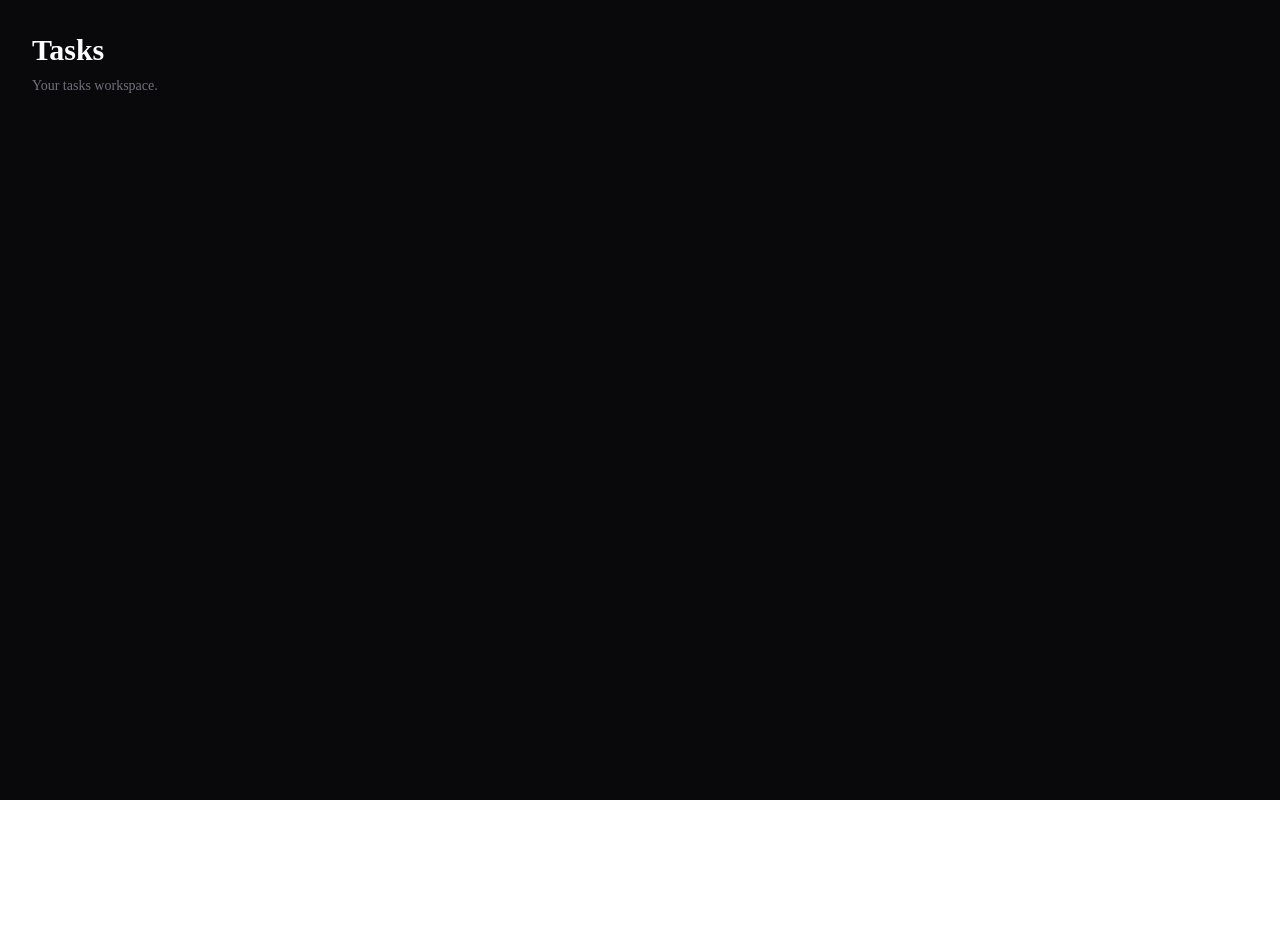
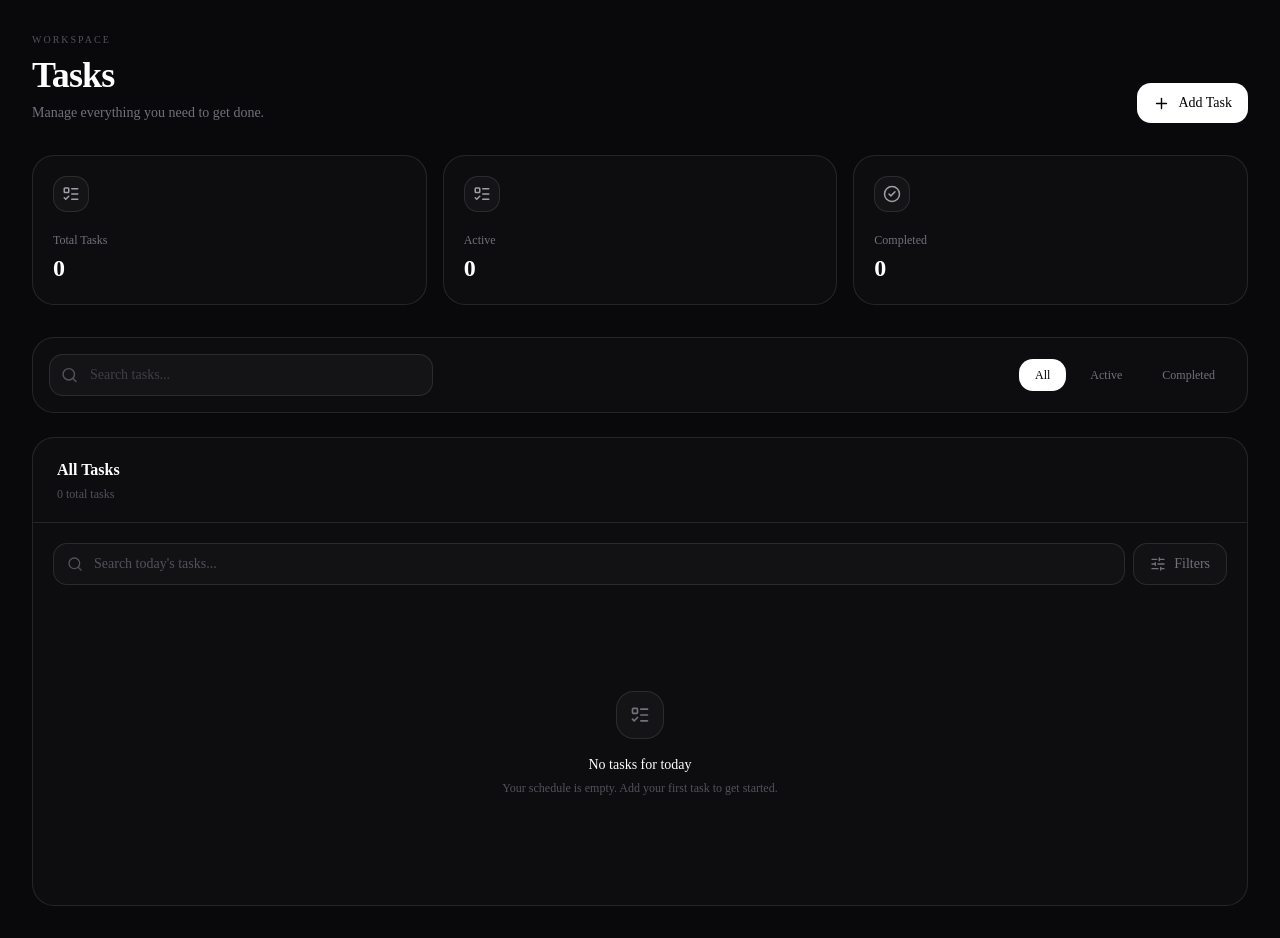
Before and after one commit to sayan629/DayFlow, a Next.js app: page /tasks in a window 1280 px wide. Before the commit the page ends 800 px from the top, so only its background shows below. Built offline with nearby package versions, Linux system fonts and the light colour scheme.

Commit message:
Tasks View.

```diff
--- a/src/app/tasks/page.tsx
+++ b/src/app/tasks/page.tsx
@@ -1,15 +1,186 @@
 "use client";
 
+import AddTaskDialog from "@/components/tasks/AddTaskDialog";
+import TaskList from "@/components/tasks/TaskList";
+import { useTaskStore } from "@/store/taskStore";
+import {
+  CheckCircle2,
+  ListTodo,
+  Search,
+} from "lucide-react";
+import { useState } from "react";
+
 export default function TasksPage() {
+  const tasks = useTaskStore((state) => state.tasks);
+
+  const [search, setSearch] = useState("");
+  const [filter, setFilter] = useState<
+    "all" | "active" | "completed"
+  >("all");
+
+  const completedTasks = tasks.filter(
+    (task) => task.completed
+  );
+
+  const activeTasks = tasks.filter(
+    (task) => !task.completed
+  );
+
   return (
-    <main className="min-h-screen bg-[#09090b] p-8 text-white">
-      <h1 className="text-3xl font-semibold">
-        Tasks
-      </h1>
+    <main className="min-h-screen bg-[#09090b] text-white">
+      <div className="mx-auto max-w-[1500px] p-5 md:p-8">
+        {/* Header */}
+        <div className="flex flex-col justify-between gap-5 md:flex-row md:items-end">
+          <div>
+            <p className="text-[10px] font-medium uppercase tracking-[0.2em] text-zinc-600">
+              Workspace
+            </p>
 
-      <p className="mt-2 text-sm text-zinc-500">
-        Your tasks workspace.
-      </p>
+            <h1 className="mt-2 text-3xl font-semibold tracking-tight md:text-4xl">
+              Tasks
+            </h1>
+
+            <p className="mt-2 text-sm text-zinc-500">
+              Manage everything you need to get done.
+            </p>
+          </div>
+
+          <AddTaskDialog />
+        </div>
+
+        {/* Stats */}
+        <div className="mt-8 grid gap-4 sm:grid-cols-3">
+          <div className="rounded-3xl border border-white/10 bg-white/[0.02] p-5">
+            <div className="flex h-9 w-9 items-center justify-center rounded-xl border border-white/10 bg-white/[0.03]">
+              <ListTodo
+                size={18}
+                className="text-zinc-400"
+              />
+            </div>
+
+            <p className="mt-5 text-xs text-zinc-500">
+              Total Tasks
+            </p>
+
+            <p className="mt-1 text-2xl font-semibold">
+              {tasks.length}
+            </p>
+          </div>
+
+          <div className="rounded-3xl border border-white/10 bg-white/[0.02] p-5">
+            <div className="flex h-9 w-9 items-center justify-center rounded-xl border border-white/10 bg-white/[0.03]">
+              <ListTodo
+                size={18}
+                className="text-zinc-400"
+              />
+            </div>
+
+            <p className="mt-5 text-xs text-zinc-500">
+              Active
+            </p>
+
+            <p className="mt-1 text-2xl font-semibold">
+              {activeTasks.length}
+            </p>
+          </div>
+
+          <div className="rounded-3xl border border-white/10 bg-white/[0.02] p-5">
+            <div className="flex h-9 w-9 items-center justify-center rounded-xl border border-white/10 bg-white/[0.03]">
+              <CheckCircle2
+                size={18}
+                className="text-zinc-400"
+              />
+            </div>
+
+            <p className="mt-5 text-xs text-zinc-500">
+              Completed
+            </p>
+
+            <p className="mt-1 text-2xl font-semibold">
+              {completedTasks.length}
+            </p>
+          </div>
+        </div>
+
+        {/* Controls */}
+        <div className="mt-8 rounded-3xl border border-white/10 bg-white/[0.02] p-4">
+          <div className="flex flex-col gap-4 md:flex-row md:items-center md:justify-between">
+            {/* Search */}
+            <div className="relative w-full md:max-w-sm">
+              <Search
+                size={17}
+                className="absolute left-3 top-1/2 -translate-y-1/2 text-zinc-600"
+              />
+
+              <input
+                value={search}
+                onChange={(event) =>
+                  setSearch(event.target.value)
+                }
+                placeholder="Search tasks..."
+                className="w-full rounded-xl border border-white/10 bg-white/[0.03] py-2.5 pl-10 pr-4 text-sm text-white outline-none placeholder:text-zinc-700 focus:border-white/20"
+              />
+            </div>
+
+            {/* Filters */}
+            <div className="flex items-center gap-2">
+              {[
+                {
+                  label: "All",
+                  value: "all" as const,
+                },
+                {
+                  label: "Active",
+                  value: "active" as const,
+                },
+                {
+                  label: "Completed",
+                  value: "completed" as const,
+                },
+              ].map((item) => (
+                <button
+                  key={item.value}
+                  type="button"
+                  onClick={() =>
+                    setFilter(item.value)
+                  }
+                  className={`rounded-xl px-4 py-2 text-xs font-medium transition ${
+                    filter === item.value
+                      ? "bg-white text-black"
+                      : "text-zinc-500 hover:bg-white/5 hover:text-white"
+                  }`}
+                >
+                  {item.label}
+                </button>
+              ))}
+            </div>
+          </div>
+        </div>
+
+        {/* Task List */}
+        <section className="mt-6 overflow-hidden rounded-3xl border border-white/10 bg-white/[0.02]">
+          <div className="border-b border-white/10 px-6 py-5">
+            <h2 className="font-semibold">
+              {filter === "all"
+                ? "All Tasks"
+                : filter === "active"
+                  ? "Active Tasks"
+                  : "Completed Tasks"}
+            </h2>
+
+            <p className="mt-1 text-xs text-zinc-600">
+              {tasks.length} total tasks
+            </p>
+          </div>
+
+          <div className="p-5">
+            <TaskList
+              search={search}
+              filter={filter}
+            />
+          </div>
+        </section>
+      </div>
     </main>
   );
 }
```
